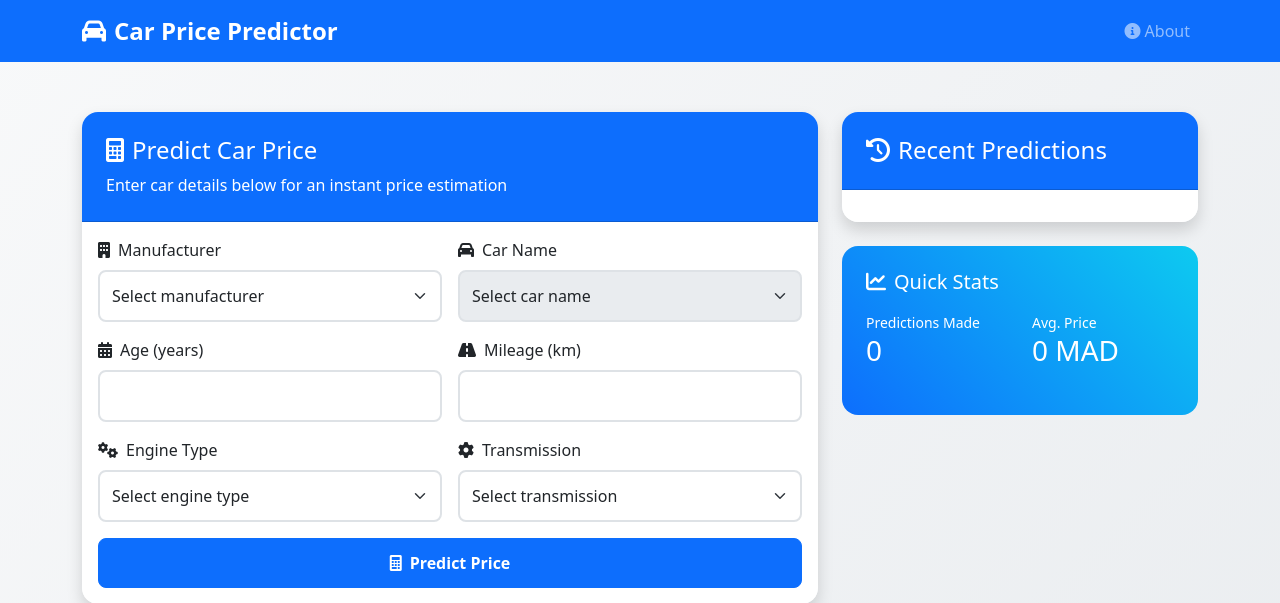
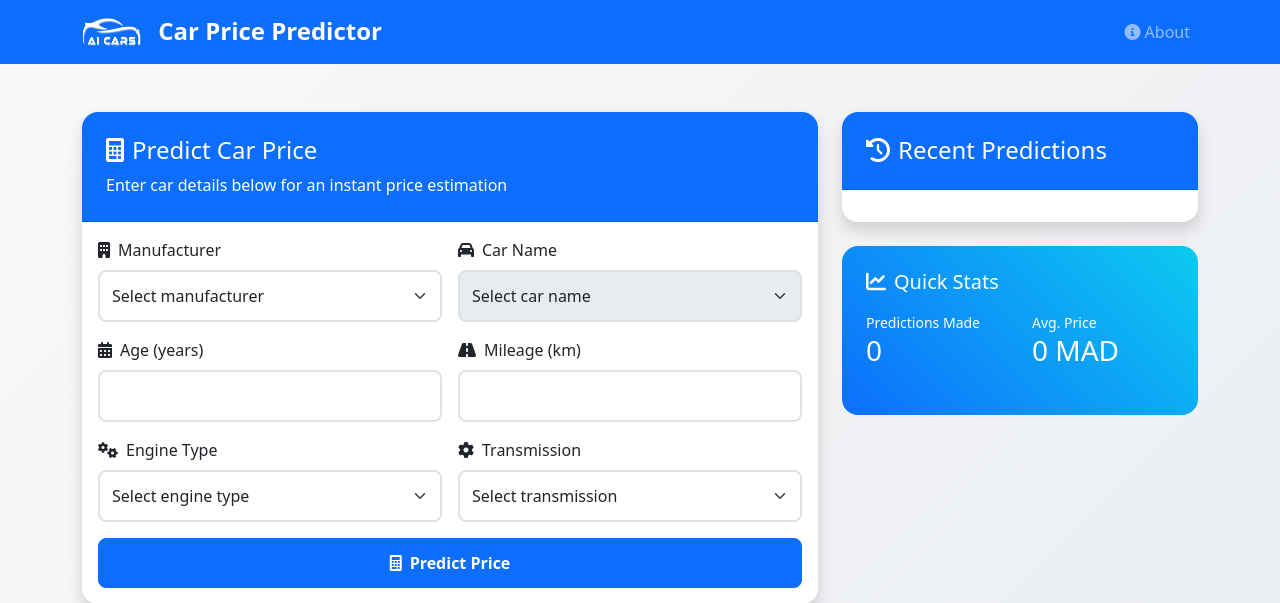
Before and after one commit to youssef-elkahlaoui/ml-dep, a Flask app: template templates/index.html in a window 1280 px wide. Shown: the top 603 px of the page. Run offline with Flask 2, Linux system fonts and the light colour scheme; the template is opened without the code that fills it: most values are stand-ins (such as "Sample title", 1, 10 or a date in 2020); parts of the project's set-up code (start-up, migrations or seed data) failed here and were passed over.

Commit message:
deployed

```diff
--- a/templates/index.html
+++ b/templates/index.html
@@ -3,7 +3,10 @@
 <head>
     <meta charset="UTF-8">
     <meta name="viewport" content="width=device-width, initial-scale=1.0">
+
     <title>Car Price Predictor | AI-Powered</title>
+    <meta name="description" content="Predict car prices using machine learning and AI.">
+    <link rel="icon" href="{{ url_for('static', filename='images/fav.png') }}" type="image/x-icon">
     <link href="https://cdn.jsdelivr.net/npm/bootstrap@5.3.0/dist/css/bootstrap.min.css" rel="stylesheet">
     <link rel="stylesheet" href="https://cdnjs.cloudflare.com/ajax/libs/font-awesome/6.0.0/css/all.min.css">
     <link rel="stylesheet" href="{{ url_for('static', filename='css/style.css') }}">
@@ -13,7 +16,7 @@
     <nav class="navbar navbar-expand-lg navbar-dark bg-primary fixed-top">
         <div class="container">
             <a class="navbar-brand" href="#">
-                <i class="fas fa-car me-2"></i>Car Price Predictor
+                <img src="{{ url_for('static', filename='images/fav.png')}}" alt="Car Price Predictor Logo" style="width: 60px; height: 35px; filter: brightness(0) invert(1); margin-right: 10px;"> Car Price Predictor
             </a>
             <button class="navbar-toggler" type="button" data-bs-toggle="collapse" data-bs-target="#navbarNav">
                 <span class="navbar-toggler-icon"></span>
```
Also changed, not shown: static/images/fav.png (added), static/images/favicon.png (added).
